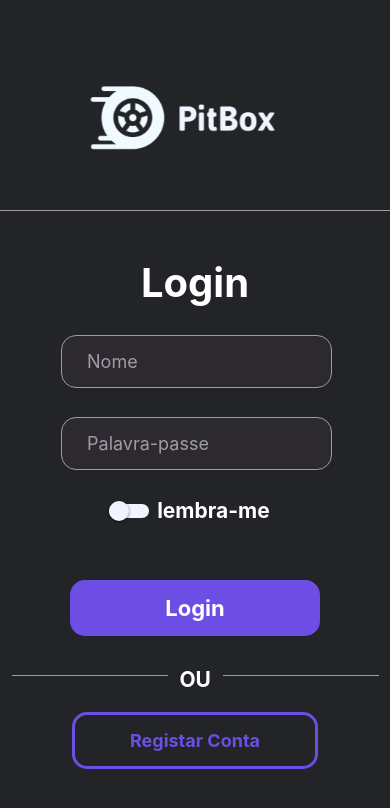
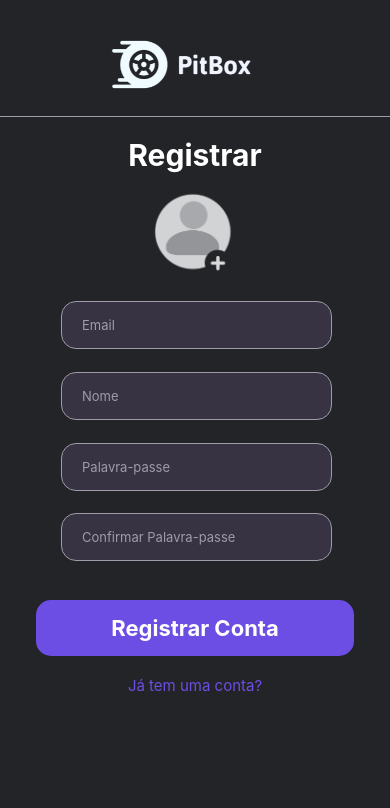
Before and after one commit to LoboMars/PitBox, a React Native app in the folder T22/: screen /Register in a window 390 px wide. Shown: the top 808 px of the page. Built offline with nearby package versions, Linux system fonts and the light colour scheme.

Commit message:
Autentificação Feita

```diff
--- a/T22/App.jsx
+++ b/T22/App.jsx
@@ -42,13 +42,16 @@ import { createStackNavigator } from '@react-navigation/stack';
 const Stack = createStackNavigator();
 
 export default function App() {
+
   return (
-    <View style={styles.container}>
-
-        <Login/>
-
+    <NavigationContainer>
+      <Stack.Navigator initialRouteName="Register" screenOptions={{ headerShown: false }}>
+        <Stack.Screen name="Register" component={Register} />
+        <Stack.Screen name="Login" component={Login} />
+        <Stack.Screen name="MainPage" component={MainPage} />
+      </Stack.Navigator>
       <StatusBar style="auto" />
-    </View>
+    </NavigationContainer>
   );
 }
 
--- a/T22/View/Login.jsx
+++ b/T22/View/Login.jsx
@@ -1,15 +1,38 @@
 import { StatusBar } from "expo-status-bar";
 import { StyleSheet, Text, View, Image, Dimensions,TouchableOpacity, TextInput, Switch  } from "react-native";
-import Logo from '../Image/Logo.png'
-import React, { useState } from 'react';
+import Logo from '../Image/Logo.png';
+import { getAuth, signInWithEmailAndPassword } from "firebase/auth";
+import { app } from "../firebase.config";
+import { useNavigation } from '@react-navigation/native';
+import { getFirestore, doc, getDoc } from "firebase/firestore";
+import React, { useState, useContext } from 'react';
+
 
 
 export default function Login() {
+  const [email, setEmail] = useState("");
+  const [senha, setSenha] = useState("");
   const [isEnabled, setIsEnabled] = useState(false);
+  const navigation = useNavigation();
 
   const toggleSwitch = () => {
     setIsEnabled(previousState => !previousState);
   };
+  const handlePress = async () => {
+    try {
+      const auth = getAuth(app);
+      await signInWithEmailAndPassword(auth, email, senha);
+      console.log('Logged in successfully');
+      navigation.navigate('MainPage');
+    } catch (error) {
+      console.log("Firebase Auth Error:", error.code, error.message);
+    }
+  };
+
+  const handleRegisterPress = () => {
+    navigation.navigate('Register');
+  };
+
   return (
   <View style={styles.container}>
     <Image source={Logo} style={styles.logo} />
@@ -25,12 +48,17 @@ export default function Login() {
     <TextInput
       style={styles.TextBox}
       placeholder="Nome"
-      placeholderTextColor="#9F9BA8" />
+      placeholderTextColor="#9F9BA8"
+      onChangeText={(text) => setEmail(text)}
+      value={email}
+      />
     <TextInput
       style={styles.TextBox}
       placeholder="Palavra-passe"
       placeholderTextColor="#9F9BA8"
       secureTextEntry={true}
+      onChangeText={(text) => setSenha(text)}
+      value={senha}
     />
 
     <View style={styles.switch1}>
@@ -50,7 +78,7 @@ export default function Login() {
   </View>
 
     <View style={styles.textBoxLogin}>
-      <TouchableOpacity>
+      <TouchableOpacity onPress={handlePress}>
       <Text style={styles.BTNpurple}>Login</Text>
       </TouchableOpacity>
     </View>
@@ -66,7 +94,7 @@ export default function Login() {
   <View style={{ marginBottom: '2%' }} />
 
   <View style={styles.textBoxLogin}>
-    <TouchableOpacity>
+    <TouchableOpacity onPress={handleRegisterPress}>
       <Text style={styles.Register}>Registar Conta</Text>
     </TouchableOpacity>
   </View>
--- a/T22/View/Register.jsx
+++ b/T22/View/Register.jsx
@@ -25,6 +25,7 @@ export default function Register() {
   const [nome, setNome] = useState("");
   const [senha, setSenha] = useState("");
   const [nsenha, setNsenha] = useState("");
+  const navigation = useNavigation();
 
   const handlePress = async () => {
     if (senha !== nsenha) {
@@ -37,9 +38,11 @@ export default function Register() {
       const userCred = await createUserWithEmailAndPassword(auth, email, senha);
       await sendEmailVerification(userCred.user);
       await setDoc(doc(db, "Utilizador", userCred.user.uid), {
-        Nome: nome,
-        Mail: email,
+        nome: nome,
+        email: email,
       });
+      console.log('User registered successfully');
+      navigation.navigate('MainPage');
     } catch (error) {
       console.log(error);
     }
@@ -47,6 +50,10 @@ export default function Register() {
     console.log('Nome:', nome);
     console.log('Email:', email);
     console.log('Password:', senha);
+  };
+
+  const handleLoginPress = () => {
+    navigation.navigate('Login');
   };
 
   return (
@@ -101,7 +108,7 @@ export default function Register() {
               </View>
             </TouchableOpacity>
 
-            <TouchableOpacity  onPress={handleLoginNavigation}>
+            <TouchableOpacity  onPress={handleLoginPress}>
               <View style={styles.textBoxLogin}>
                 <Text style={[styles.textPurple, { paddingTop: "5%" }]}>
                   Já tem uma conta?
```
Also changed, not shown: T22/context/users.js (added).
